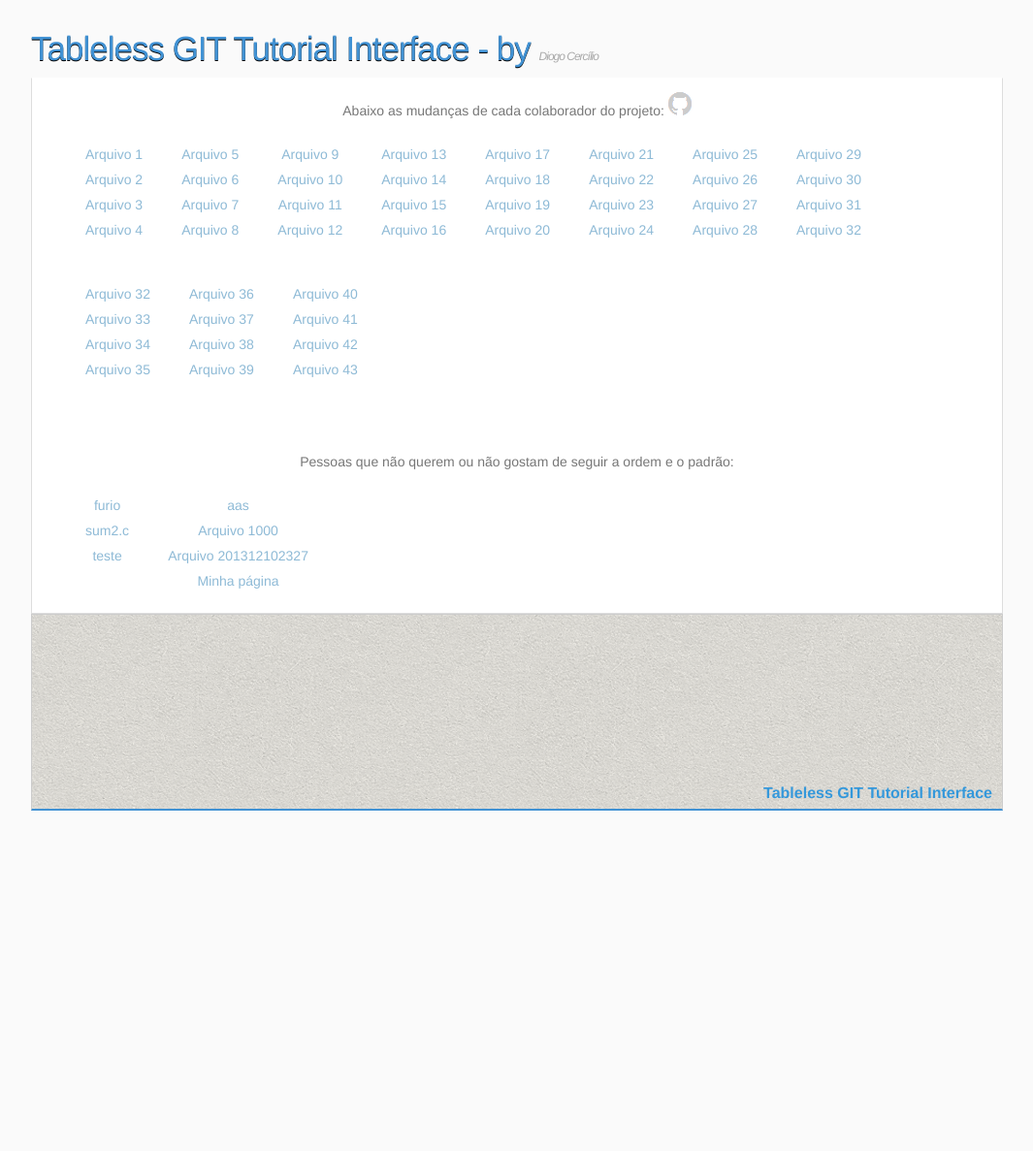
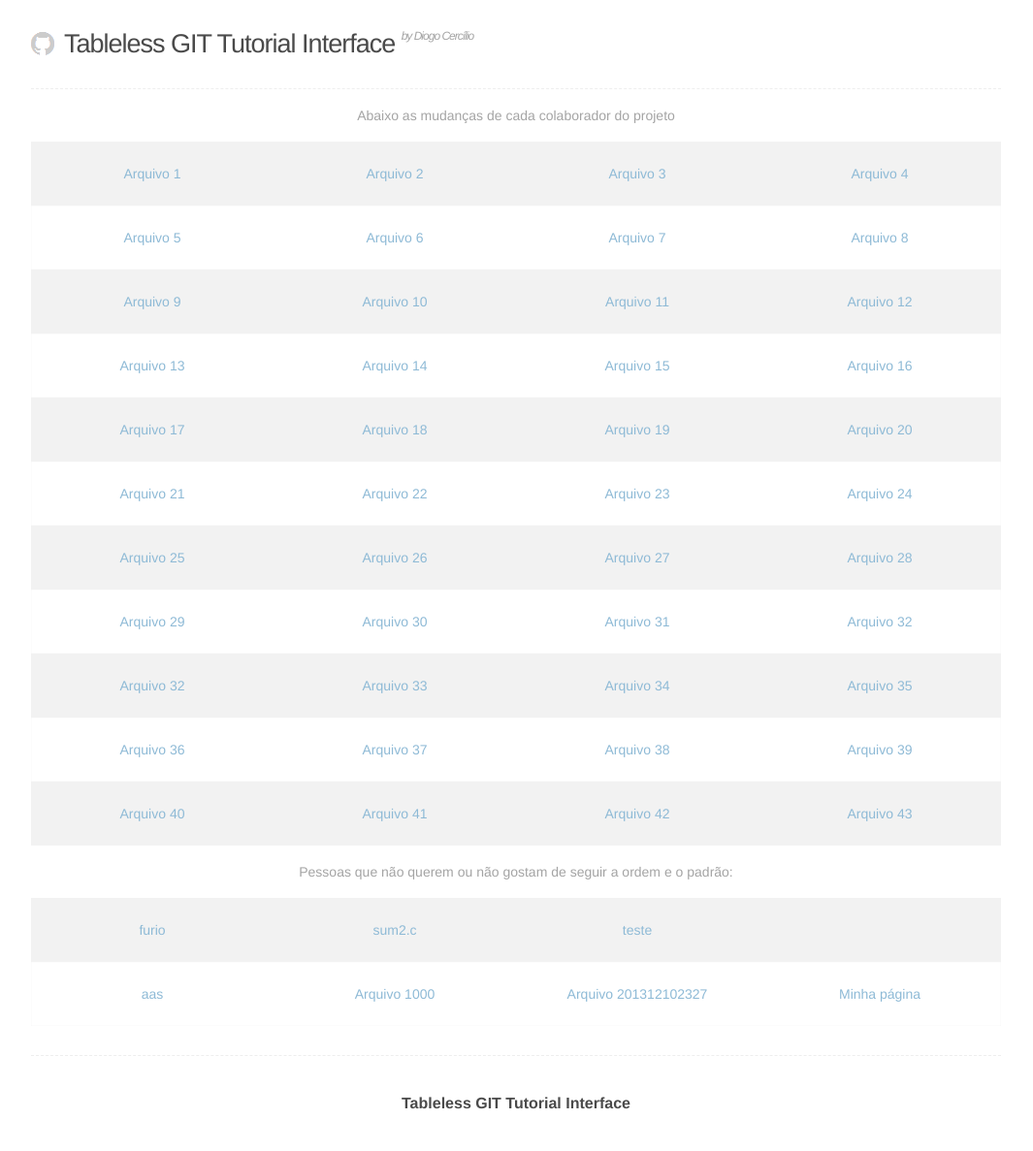
Before and after one commit to wmartins/learning-to-contribute, a PHP site: page / in a window 1280 px wide. Shown: the whole page at 97% size, without its empty margins (108-1173 px from the left). Before the commit the page ends 836 px from the top, so only its background shows below. Run offline with PHP 8.4, Linux system fonts and the light colour scheme.

Commit message:
alteração de estilo no main.css e index.html

```diff
--- a/css/main.css
+++ b/css/main.css
@@ -4,10 +4,6 @@
 	list-style:none;
 	text-decoration: none;
 	font-family: helvetica;
-}
-
-body{
-	background: #fafafa;
 }
 
 .clear{
@@ -23,38 +19,50 @@ body{
 .top{
 	width: 100%;
 	height: auto;
-	margin: 30px 0 10px 0;
+	margin: 30px 0;
 }
 
 .top h1{
-	font-size: 35px;
+	font-size: 27px;
 	font-weight: lighter;
 	letter-spacing: -1px;
-	color: #4192d4;
-	text-shadow: 0 1px 0 #000;
+	color: #4a4a4a;
+}
+
+.top img {
+	margin: 0 10px -3px 0;
 }
 
 .content p{
 	font-size: 14px;
-	color: #777;
+	color: #a4a4a4;
 	padding: 4px;
-	margin-top: 10px;
+	margin: 15px 0;
 }
 
 .content ul{
-	margin: 20px;
 	float: left;
+	width: 100%;
+}
+
+.content ul:nth-child(odd) {
+	background:#f2f2f2;
+}
+
+.content ul:nth-child(even) {
+	-moz-box-shadow: inset 0 0 1px #ddd;
+	-webkit-box-shadow: inset 0 0 1px #ddd;
+	-o-box-shadow: inset 0 0 1px #ddd;
+	box-shadow: inset 0 0 1px #ddd;
 }
 
 .content li{
 	line-height: 25px;
+	width: 21%;
+	float: left;
+	padding: 2%;
 }
 
-/*.content ul li a{
-	color: #057;
-	font-size: 14px;
-}
-*/
 .content ul li a:hover{
 	color: #057;
 }
@@ -73,8 +81,8 @@ body{
 .top h1 a{
 	font-size: 12px;
 	font-style: italic;
-	color: #aaa;
-	text-shadow: none;
+	color: #a4a4a4;
+	text-shadow: none;	    vertical-align: top;
 }
 
 .top h1 a:hover{
@@ -86,31 +94,28 @@ body{
 	height: auto;
 	min-height: 270px;
 	background: #fff;
-	border: 1px solid #ddd;
-	border-top: 1px dashed #fff;
+	border-top: 1px dashed #eee;
 	text-align: center;
 }
 
 .footer{
 	width: 100%;
-	height: 200px;
-	border: 1px solid #ccc;
-	border-bottom: 2px solid #4192d4;
-	background: #e4e4e4 url(../img/bg.png);
+	margin-top: 30px;
+	padding: 40px 0;
+	text-align: center;
+	border-top: 1px dashed #eee;
 }
 .footer h6{
-	color: #3498db;
-	float: right;
+	color: #4a4a4a;
 	font-size: 16px;
-	margin: 175px 10px 0 0;
 }
 
 #fileNameSel {
     display: none;
 }
-/*========================== ESTILIZAÇÃO DE LINKS ===============================*/
+/*========================== ESTILIZAÃ‡ÃƒO DE LINKS ===============================*/
 .content-links{
-	padding: 0 35px;
+	padding: 0px 0px;
 }
 .links_efeito ul li a {
 	position: relative;
--- a/index.html
+++ b/index.html
@@ -12,11 +12,11 @@
 <body>
 	<div class="wrapper">
 		<header class="top">
-			<h1>Tableless GIT Tutorial Interface - by <a href="http://www.diogocercilio.com" target="_blank" title="Clique para visitar o site">Diogo Cercílio</a></h1>
+			<h1><img src="img/cat.png" alt="GitHub">Tableless GIT Tutorial Interface <a href="http://www.diogocercilio.com" target="_blank" title="Clique para visitar o site">by Diogo Cercílio</a></h1>
 		</header>
 		<div class="content">
 			<div class="content-links">
-				<p>Abaixo as mudanças de cada colaborador do projeto: <img src="img/cat.png" alt="GitHub"></p>
+				<p>Abaixo as mudanças de cada colaborador do projeto</p>
 				<nav class="links_efeito">
 					<ul>
 						<li><a href="paginas/arquivo1.txt" class="content-open" target="_blank">Arquivo 1</a></li>
```
